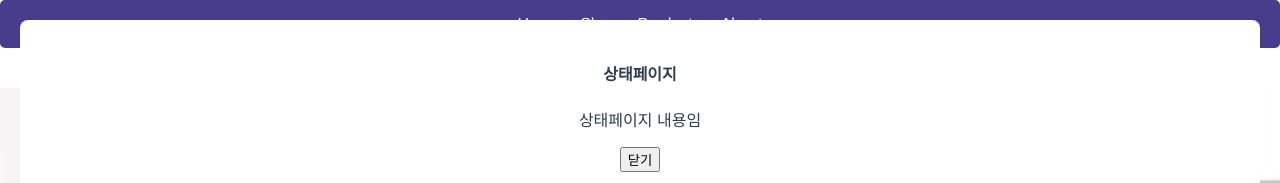
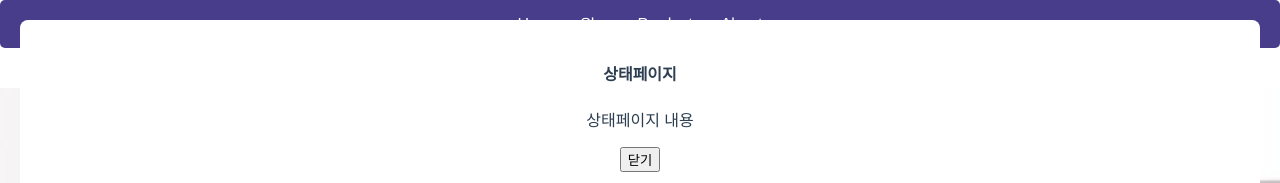
Before and after one commit to YoulAPark/CordingApple-Vuedongsan, a Vue app: page / in a window 1280 px wide. Both pictures are taken after a click on the element "역삼동원룸". Shown: the top 183 px of the page. Built offline with nearby package versions, Linux system fonts and the light colour scheme.

Commit message:
Commit test

```diff
--- a/src/App.vue
+++ b/src/App.vue
@@ -4,7 +4,7 @@
 <div class="black-bg" v-if="모달창열렸니 == true">
   <div class="white-bg">
       <h4>상태페이지</h4>
-      <p>상태페이지 내용임</p>
+      <p>상태페이지 내용</p>
       <button @click="모달창열렸니 = false">닫기</button>
   </div>
 </div>
```
